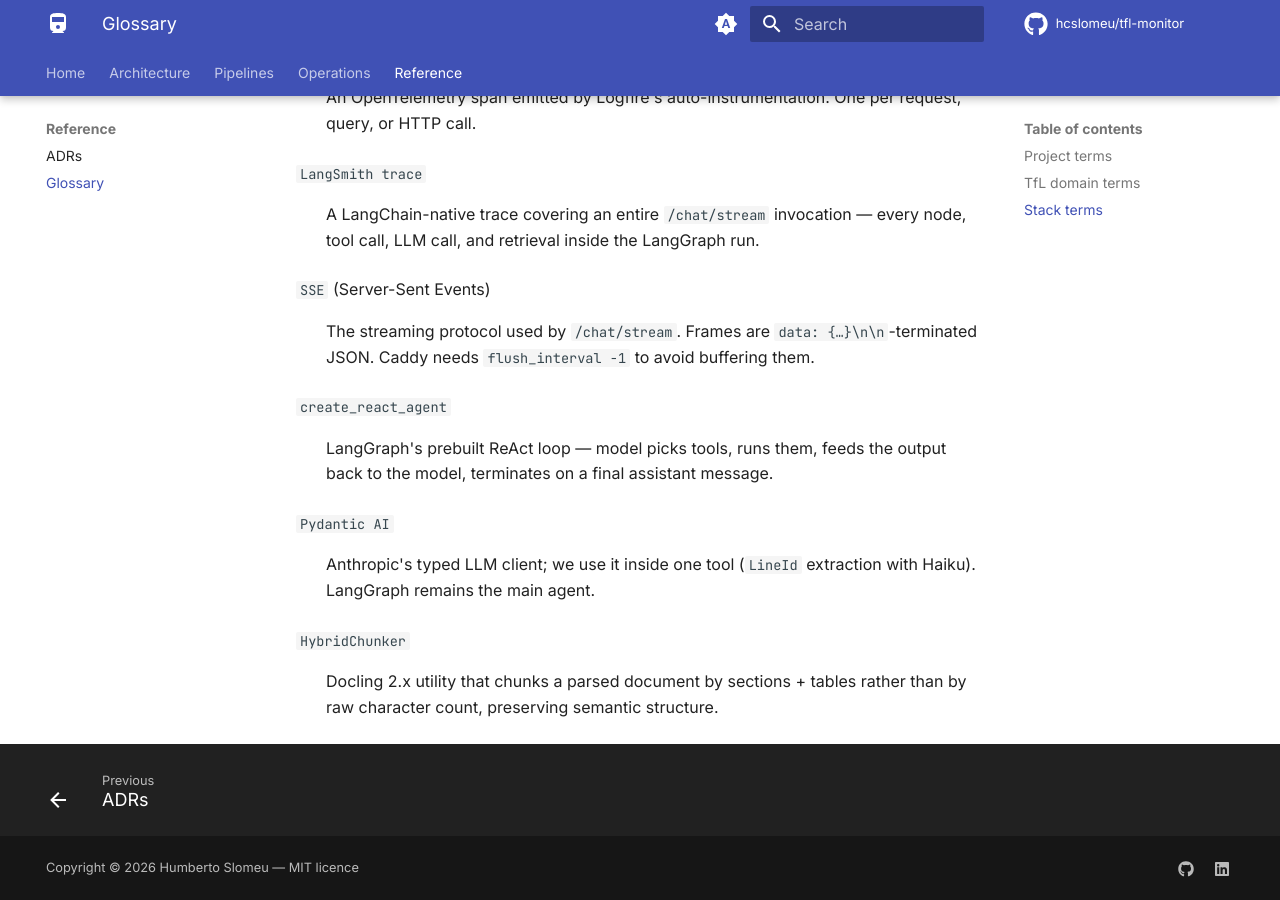
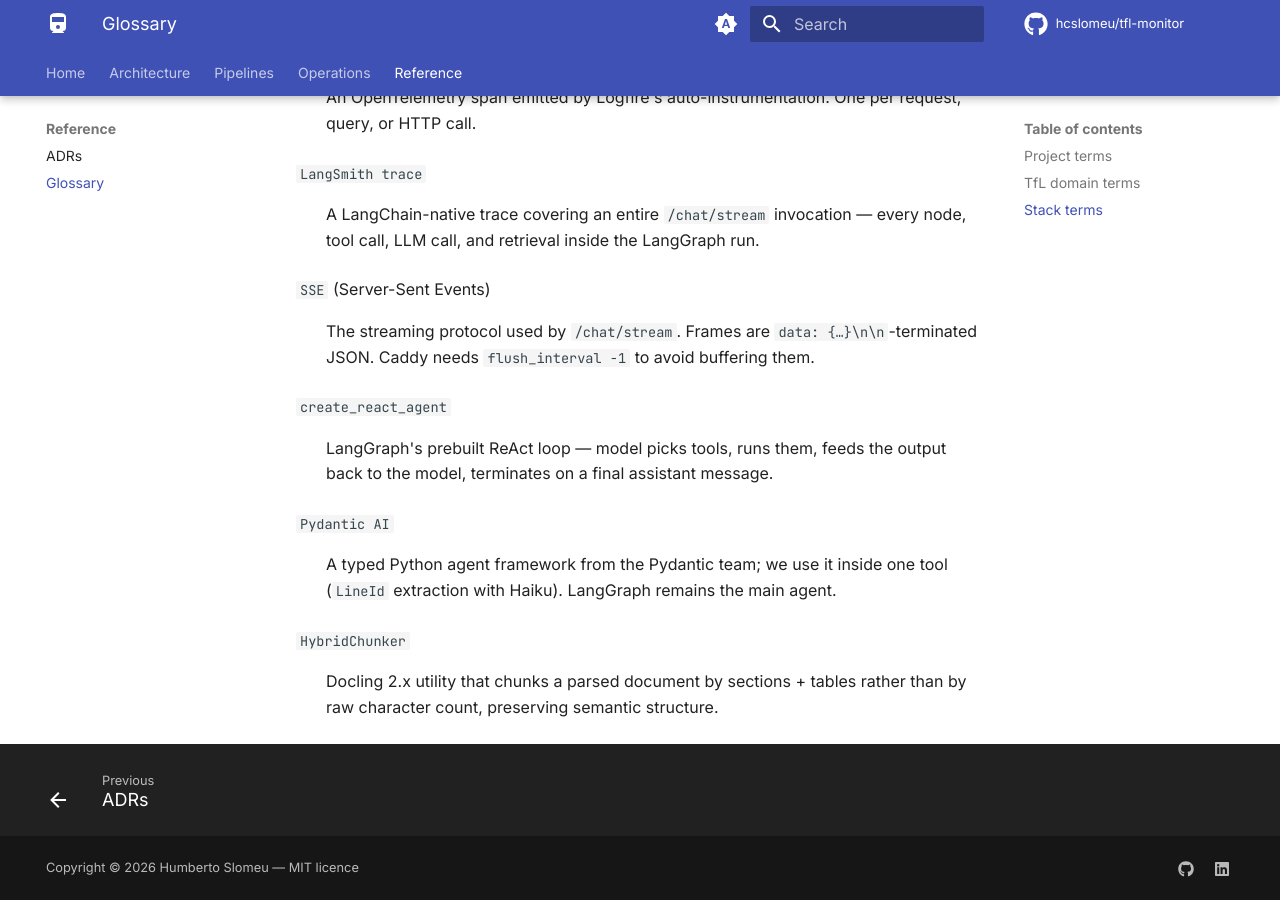
Before and after one commit to hcslomeu/tfl-monitor, an MkDocs documentation site: the page built from docs/glossary.md, in a window 1280 px wide and 900 px high, scrolled down 1888 px. Built offline with MkDocs 1.6.1 and Material for MkDocs 9.7.7, drawn with Linux system fonts in a browser that asks for light colours; comment, search, counter and statistics services are not loaded.

Commit message:
docs: address CodeRabbit feedback on mkdocs PR
Adds language hint to TM-XXX fence in engineering.md, corrects Pydantic AI attribution in glossary, fixes endpoint count from six to eight in api.md, and points scripts/fetch_tfl_samples.py link directly at the file in tests README. Skips ADR comment on contracts/README.md (docs-only change with no schema or contract impact).

```diff
--- a/docs/glossary.md
+++ b/docs/glossary.md
@@ -78,7 +78,7 @@ Project-specific vocabulary and TfL-specific terms a reviewer might not know.
     output back to the model, terminates on a final assistant message.
 
 `Pydantic AI`
-:   Anthropic's typed LLM client; we use it inside one tool (`LineId`
+:   A typed Python agent framework from the Pydantic team; we use it inside one tool (`LineId`
     extraction with Haiku). LangGraph remains the main agent.
 
 `HybridChunker`
```
Also changed, not shown: docs/engineering.md (+1 -1 lines), docs/pipelines/api.md (+1 -1 lines), 1 other file.
